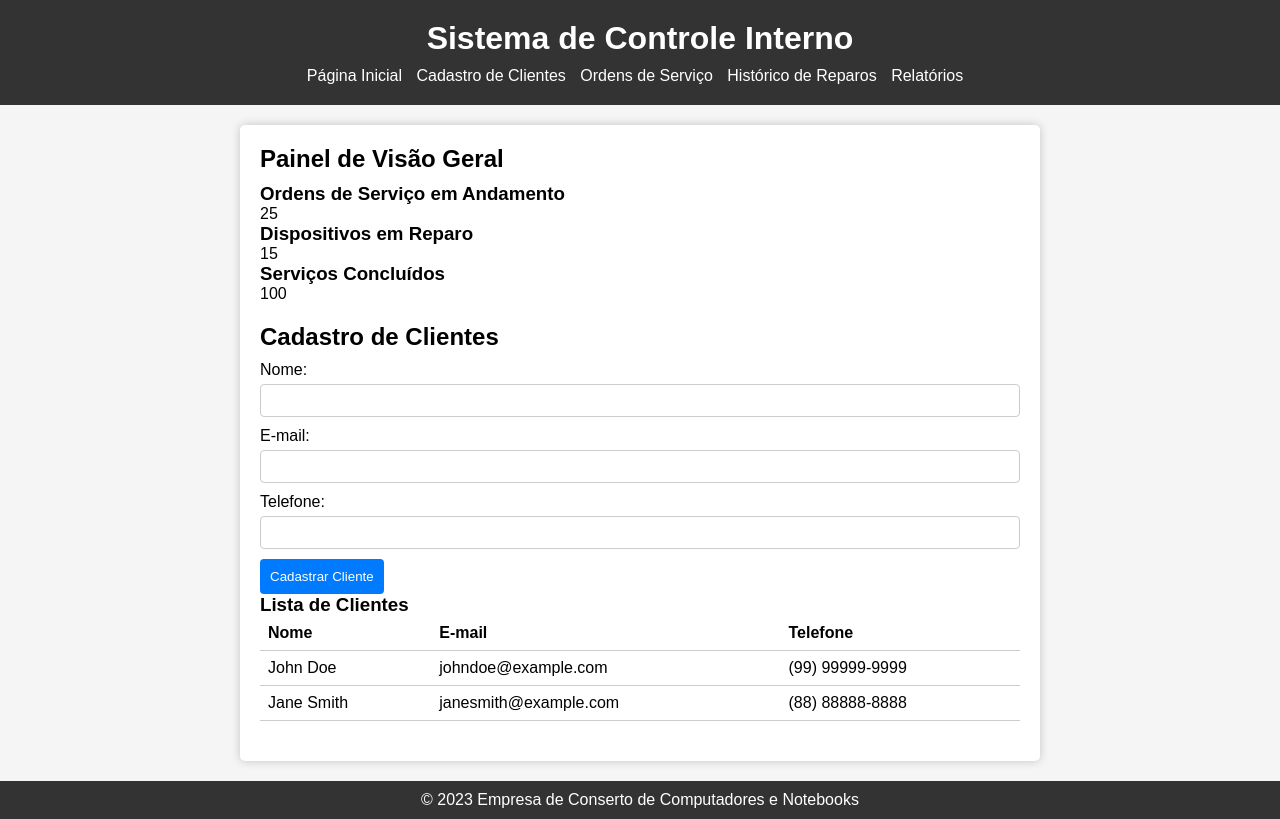
After one commit to bitumuarama/bit_tcc, a PHP site: page /php/pages_teste/exemplo01/system.php in a window 1280 px wide. The commit adds this page. Run offline with PHP 8.4, Linux system fonts and the light colour scheme.

Commit message:
Iniciando Ideias para o Sistema
Arquivos temporários criados para ilustrar o sistema principal...

```diff
--- /dev/null
+++ b/php/pages_teste/exemplo01/style.css
@@ -0,0 +1,101 @@
+/* style.css */
+
+/* Reset de estilos */
+* {
+    margin: 0;
+    padding: 0;
+    box-sizing: border-box;
+}
+
+body {
+    font-family: Arial, sans-serif;
+    background-color: #f5f5f5;
+}
+
+header {
+    background-color: #333;
+    color: #fff;
+    padding: 20px;
+    text-align: center;
+}
+
+header h1 {
+    margin-bottom: 10px;
+}
+
+nav ul {
+    list-style-type: none;
+}
+
+nav ul li {
+    display: inline-block;
+    margin-right: 10px;
+}
+
+nav ul li a {
+    color: #fff;
+    text-decoration: none;
+}
+
+main {
+    max-width: 800px;
+    margin: 20px auto;
+    padding: 20px;
+    background-color: #fff;
+    border-radius: 5px;
+    box-shadow: 0 0 10px rgba(0, 0, 0, 0.2);
+}
+
+section {
+    margin-bottom: 20px;
+}
+
+section h2 {
+    margin-bottom: 10px;
+}
+
+form label {
+    display: block;
+    margin-bottom: 5px;
+}
+
+form input[type="text"],
+form input[type="email"],
+form input[type="tel"] {
+    width: 100%;
+    padding: 8px;
+    margin-bottom: 10px;
+    border: 1px solid #ccc;
+    border-radius: 4px;
+}
+
+form button {
+    padding: 10px;
+    background-color: #007bff;
+    color: #fff;
+    border: none;
+    border-radius: 4px;
+    cursor: pointer;
+}
+
+table {
+    width: 100%;
+    border-collapse: collapse;
+}
+
+table th,
+table td {
+    padding: 8px;
+    border-bottom: 1px solid #ccc;
+}
+
+table th {
+    text-align: left;
+}
+
+footer {
+    background-color: #333;
+    color: #fff;
+    padding: 10px;
+    text-align: center;
+}
--- /dev/null
+++ b/php/pages_teste/exemplo01/system.php
@@ -0,0 +1,92 @@
+<!DOCTYPE html>
+<html lang="pt-BR">
+
+<head>
+    <meta charset="UTF-8">
+    <meta http-equiv="X-UA-Compatible" content="IE=edge">
+    <meta name="viewport" content="width=device-width, initial-scale=1.0">
+    <title>Sistema de Controle Interno</title>
+    <link rel="stylesheet" href="style.css">
+</head>
+
+<body>
+    <header>
+        <h1>Sistema de Controle Interno</h1>
+        <nav>
+            <ul>
+                <li><a href="#">Página Inicial</a></li>
+                <li><a href="#">Cadastro de Clientes</a></li>
+                <li><a href="#">Ordens de Serviço</a></li>
+                <li><a href="#">Histórico de Reparos</a></li>
+                <li><a href="#">Relatórios</a></li>
+            </ul>
+        </nav>
+    </header>
+
+    <main>
+        <section>
+            <h2>Painel de Visão Geral</h2>
+            <div class="stats">
+                <div class="stat-card">
+                    <h3>Ordens de Serviço em Andamento</h3>
+                    <p>25</p>
+                </div>
+                <div class="stat-card">
+                    <h3>Dispositivos em Reparo</h3>
+                    <p>15</p>
+                </div>
+                <div class="stat-card">
+                    <h3>Serviços Concluídos</h3>
+                    <p>100</p>
+                </div>
+            </div>
+        </section>
+
+        <section>
+            <h2>Cadastro de Clientes</h2>
+            <form>
+                <label for="name">Nome:</label>
+                <input type="text" id="name" name="name" required>
+
+                <label for="email">E-mail:</label>
+                <input type="email" id="email" name="email" required>
+
+                <label for="phone">Telefone:</label>
+                <input type="tel" id="phone" name="phone" required>
+
+                <button type="submit">Cadastrar Cliente</button>
+            </form>
+
+            <h3>Lista de Clientes</h3>
+            <table>
+                <thead>
+                    <tr>
+                        <th>Nome</th>
+                        <th>E-mail</th>
+                        <th>Telefone</th>
+                    </tr>
+                </thead>
+                <tbody>
+                    <tr>
+                        <td>John Doe</td>
+                        <td>johndoe@example.com</td>
+                        <td>(99) 99999-9999</td>
+                    </tr>
+                    <tr>
+                        <td>Jane Smith</td>
+                        <td>janesmith@example.com</td>
+                        <td>(88) 88888-8888</td>
+                    </tr>
+                </tbody>
+            </table>
+        </section>
+
+        <!-- Outras seções, como Ordem de Serviço, Histórico de Reparos e Relatórios -->
+    </main>
+
+    <footer>
+        <p>&copy; 2023 Empresa de Conserto de Computadores e Notebooks</p>
+    </footer>
+</body>
+
+</html>
--- a/testes/adm_inserir.php
+++ b/testes/adm_inserir.php
@@ -6,7 +6,7 @@ $username_db = "root";
 $password_db = "";
 
 // Dados do usuário para inserção
-$nome = "Bruno Bertolli";
+$nome = "Admin";
 $senha = "123";
 $email = "bertolli@example.com";
 
```
Also changed, not shown: assets/css/sistema.css (+73 -50 lines), index.php (+5 -3 lines), php/login.php (+9 -4 lines), php/pages_teste/exemplo02/style.css (added, +86 -0 lines), php/pages_teste/exemplo02/system.php (added, +67 -0 lines), php/pages_teste/exemplo03/style.css (added, +43 -0 lines), php/pages_teste/exemplo03/system.php (added, +31 -0 lines), php/sistema.php (+86 -3 lines).
